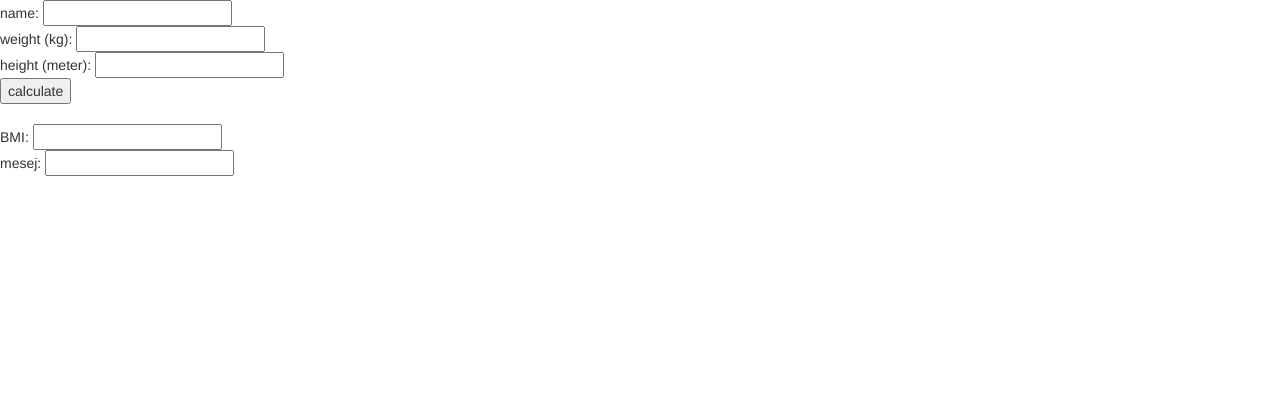
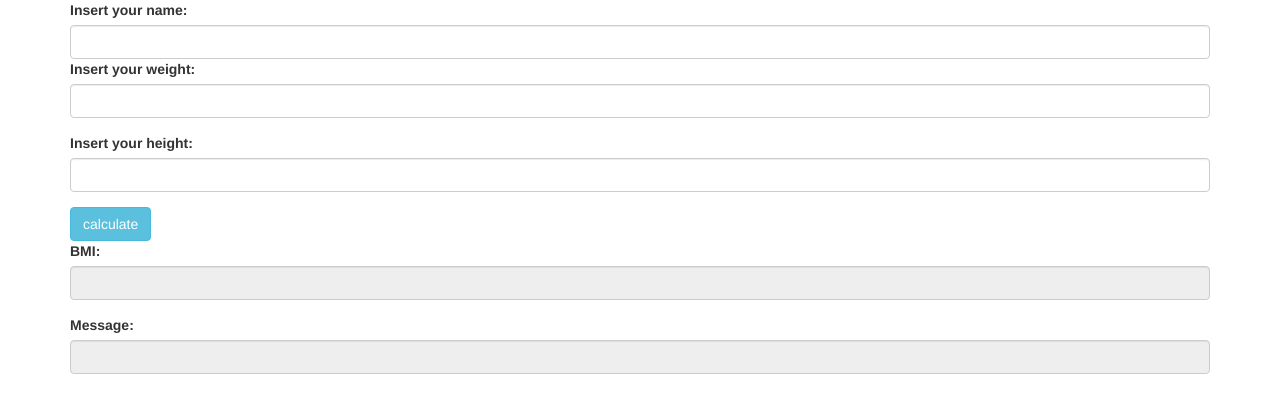
Before and after one commit to Ifansyfiq/JavaScript, a plain HTML site: page Bootstrap/bmi.html in a window 1280 px wide. Drawn offline with nearby package versions, Linux system fonts and the light colour scheme.

Commit message:
update bootstrap&jquery

```diff
--- a/Bootstrap/bmi.html
+++ b/Bootstrap/bmi.html
@@ -9,17 +9,33 @@
     </head>
     <body>
 
-        <form name="form1">
-            name: <input type="text" name="name" > </br>
-            weight (kg): <input type="number" name="weight" > </br>
-            height (meter): <input type="number" name="height"  > </br>
-            <input type="button" onclick="bmiCalc()" value="calculate">
-        </br>
-        </br>
-        BMI: <input type="text" name="bmi" readonly="readonly">
-        </br>
-        mesej: <input type="text" name="msg" readonly="readonly">
-        </form>
+        <div class="container">
+            <form name="form1">
+                <div class="div-class">
+                    <label for="user">Insert your name:</label>
+                    <input type="text" class="form-control" id="name">
+                </div>
+                <div class="form-group">
+                    <label for="user"> Insert your weight:</label>
+                    <input type="number" class="form-control" id="weight">
+                </div>
+                <div class="form-group">
+                    <label for="user">Insert your height:</label>
+                    <input type="number" class="form-control" id="height">
+                </div>
+
+                <button type="button" onclick="bmiCalc()" class="btn btn-info">calculate</button>
+                <div class="form-group">
+                    <label for="bmi">BMI:</label>
+                    <input type="text" class="form-control" id="bmi" readonly="readonly">
+                </div>
+                <div class="form-group">
+                    <label for="msg">Message:</label>
+                    <input type="text" class="form-control" id="msg" readonly="readonly">
+                </div>
+            </form>
+        </div>
+
 
         <script>
             function bmiCalc(){
@@ -41,7 +57,7 @@
                 /*
                 value first then variable
                 */
-                document.form1.bmi.value = bmi;
+                document.form1.bmi.value = bmi.toFixed(2);
                 document.form1.msg.value = msg;
 
             }
```
Also changed, not shown: jQuery/TagClass.html (added, +24 -0 lines), jQuery/TagName.html (added, +20 -0 lines).
